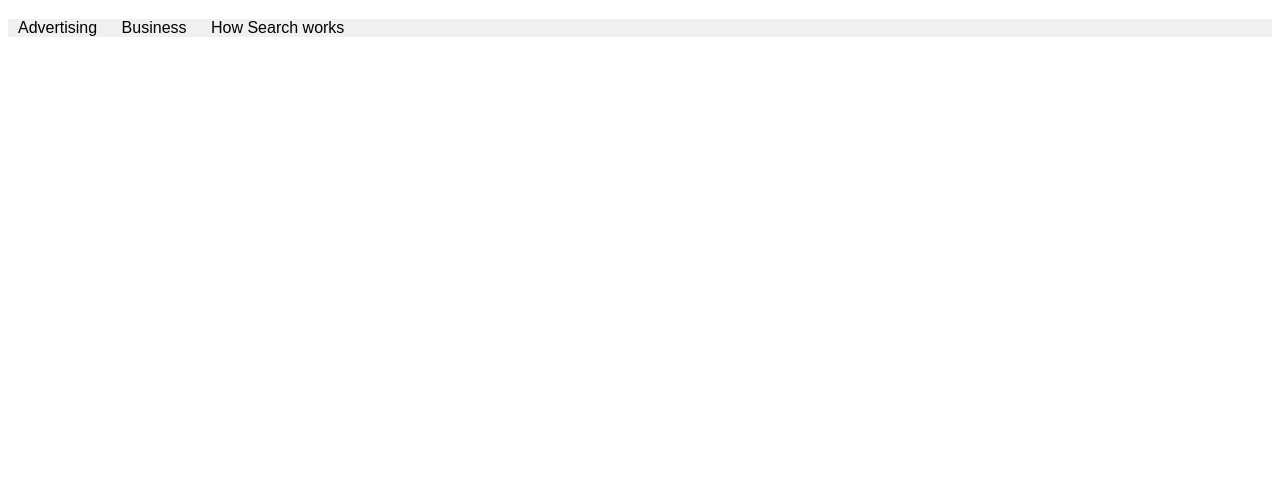
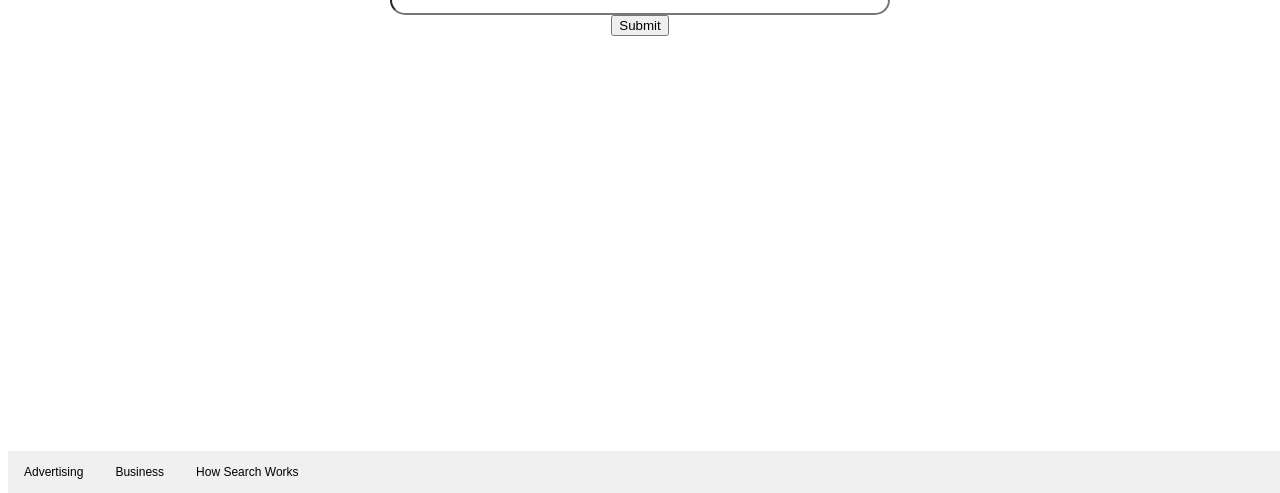
Before and after one commit to christian-mejia/google-homepage, a plain HTML site: page index.html in a window 1280 px wide. Shown: the part 307-800 px from the top of the page. Drawn offline with Linux system fonts and the light colour scheme.

Commit message:
Added footer nav bar and edited page layout

```diff
--- a/index.html
+++ b/index.html
@@ -11,8 +11,6 @@
             <ul>
                 <li>About</li>
                 <li>Store</li>
-                <li class= "rightnav">Gmail</li>
-                <li class= "rightnav">Images</li>
             </ul>
         </div>
 
@@ -33,11 +31,11 @@
         </div>
 
         <footer>
-            <ul>
-                <li>Advertising</li>
-                <li>Business</li>
-                <li>How Search works</li>
-            </ul>
+            <div class="navbar">
+                <a href="#advertising" class="active">Advertising</a>
+                <a href="#business">Business</a>
+                <a href="#howsearchworks">How Search Works</a>
+            </div>
         </footer>
     </body>
 
--- a/style.css
+++ b/style.css
@@ -1,5 +1,6 @@
 body {
     text-align: center;
+    font-family: Arial, Helvetica, sans-serif;
 }
 
 ul {
@@ -7,7 +8,6 @@ ul {
     margin: 0;
     padding: 0;
     text-align: left;
-    font-family: Arial, Helvetica, sans-serif;
 }
 
 li {
@@ -23,7 +23,7 @@ li {
 }
 
 .googlelogo {
-    padding-top: 109px;
+    padding-top: 150px;
 }
 
 form {
@@ -38,7 +38,26 @@ form {
     height: 30px;
 }
 
-footer {
+.navbar {
     background-color: #f0f0f0;
+    overflow: hidden;
+    position: fixed;
     bottom: 0;
-}
+    width: 100%;
+  }
+
+  /* Style the links inside the navigation bar */
+  .navbar a {
+    float: left;
+    display: block;
+    color: black;
+    text-align: center;
+    padding: 14px 16px;
+    text-decoration: none;
+    font-size: 12px;
+  }
+
+  /* Change the color of links on hover */
+  .navbar a:hover {
+    text-decoration: underline;
+  }
```
